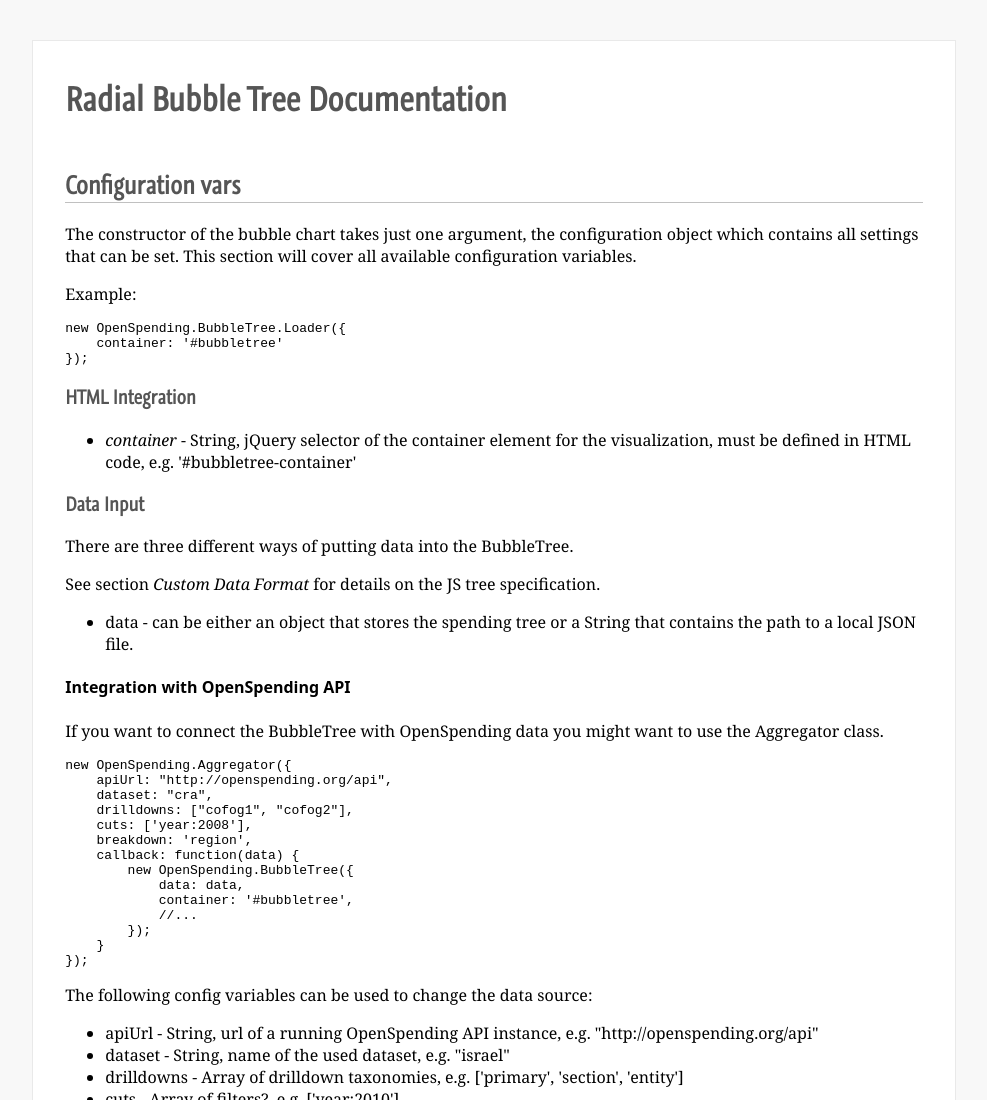
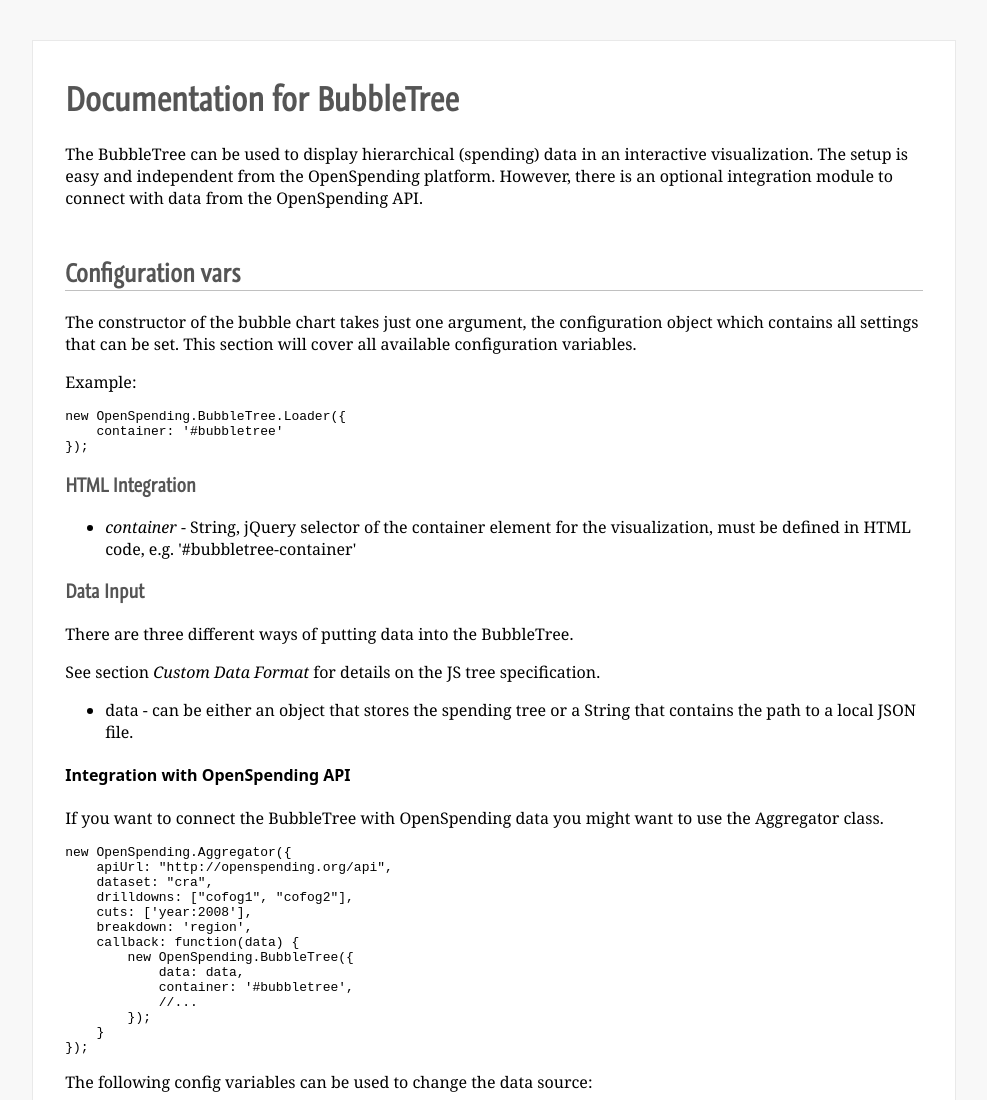
Before and after one commit to rufuspollock-okfn/bubbletree, a plain HTML site: page index.html in a window 1280 px wide. Shown: the top 1100 px of the page, without its empty margins (146-1133 px from the left). Drawn offline with Linux system fonts and the light colour scheme.

Commit message:
updated readme

```diff
--- a/index.html
+++ b/index.html
@@ -20,7 +20,8 @@
 <title>OpenSpending BubbleTree Documentation</title>
 </head>
 <body><div id="wrapper">
-<h1>Radial Bubble Tree Documentation</h1>
+<h1>Documentation for BubbleTree</h1>
+<p>The BubbleTree can be used to display hierarchical (spending) data in an interactive visualization. The setup is easy and independent from the OpenSpending platform. However, there is an optional integration module to connect with data from the OpenSpending API.</p>
 <h2>Configuration vars</h2>
 <p>The constructor of the bubble chart takes just one argument, the configuration object which contains all settings that can be set. This section will cover all available configuration variables.</p>
 <p>Example:</p>
```
Also changed, not shown: readme.txt.
